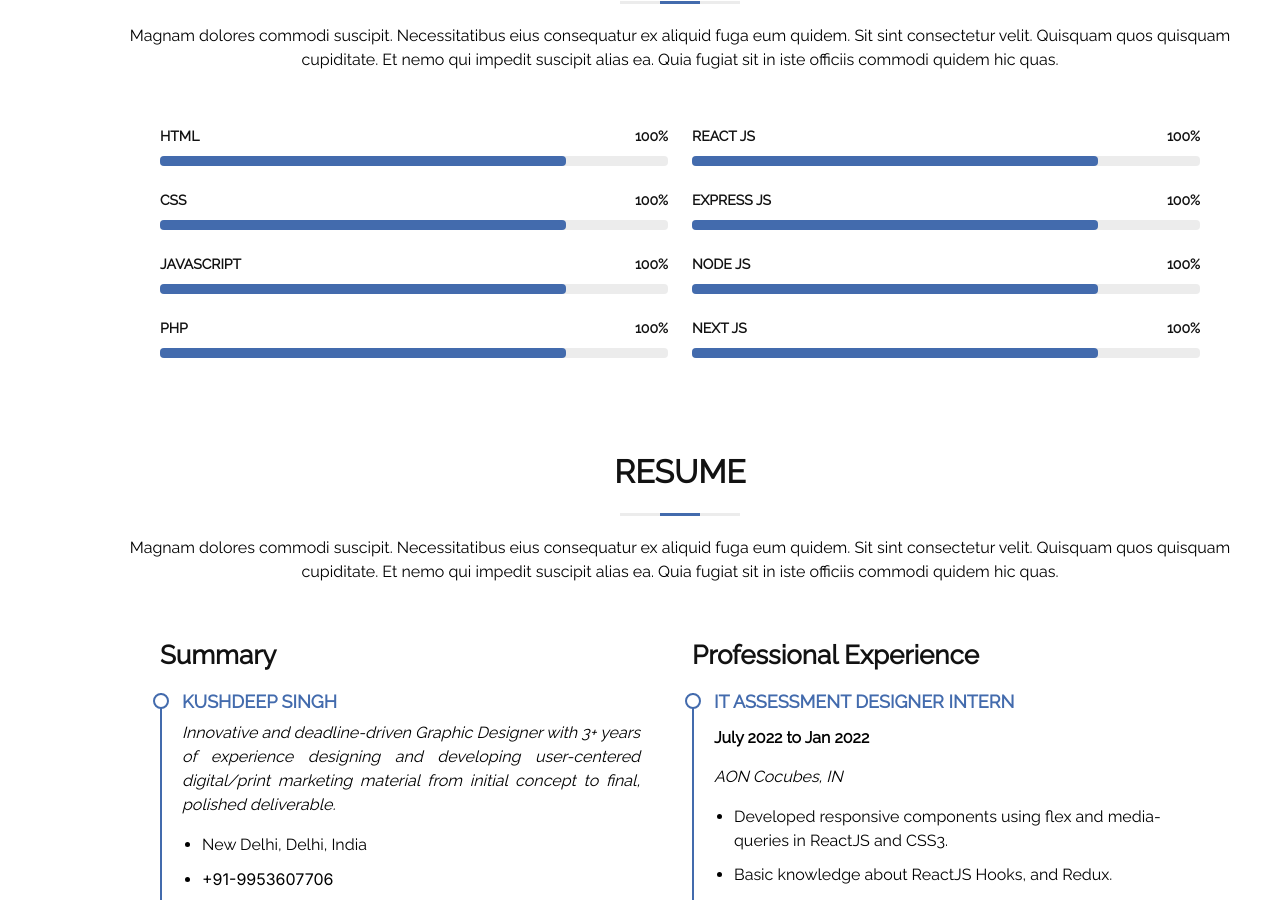
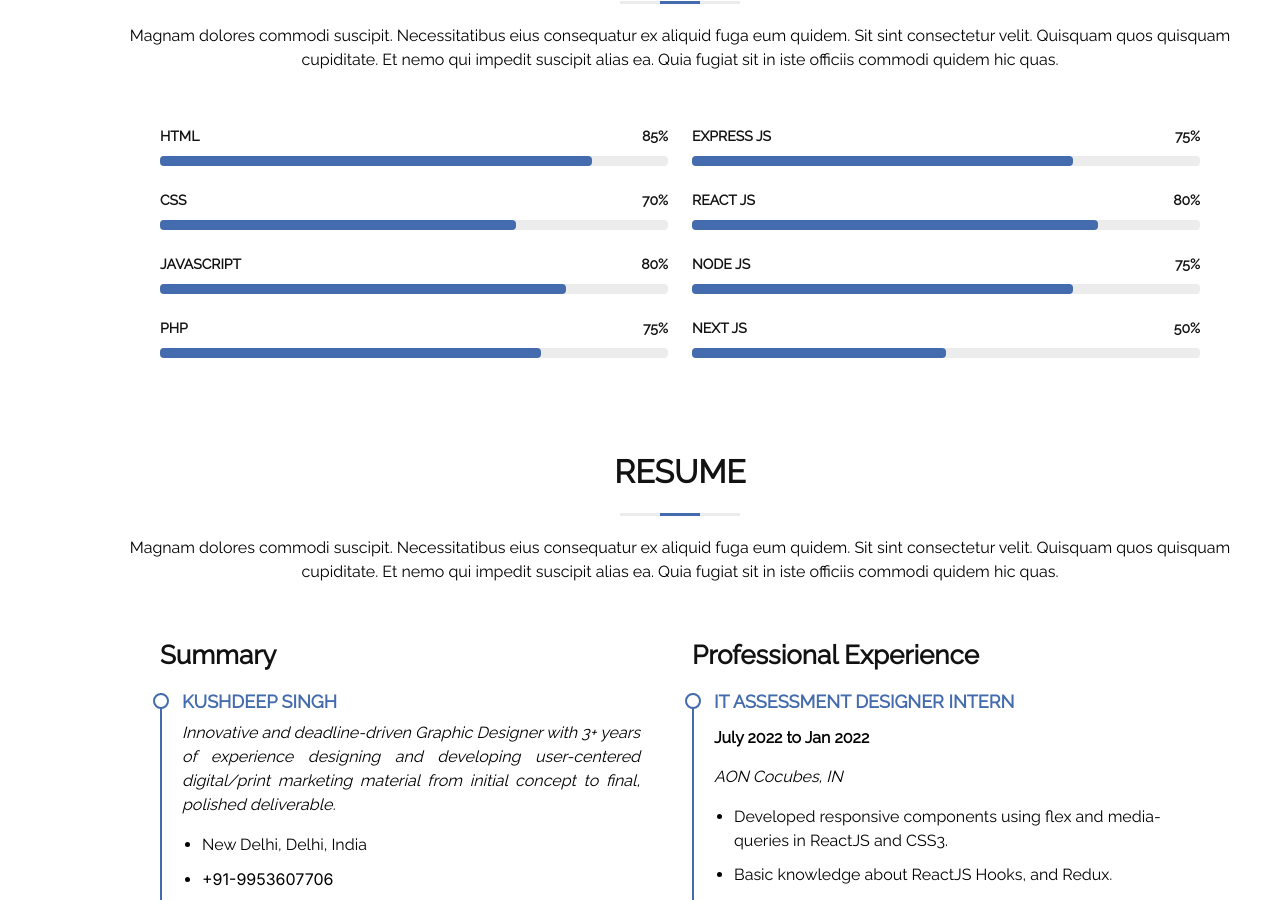
Before and after one commit to kushdeepwalia/Portfolio, a React (Create React App) app: page / in a window 1280 px wide. Shown: the part 1500-2400 px from the top of the page. Built offline with nearby package versions, Linux system fonts and the light colour scheme; no server answers; what tailwindcss-scoped-groups would draw is missing.

Commit message:
hosted api linked

```diff
--- /dev/null
+++ b/src/ApiLink.jsx
@@ -0,0 +1,3 @@
+const apiURL = process.env.NODE_ENV === "development" ? 'http://localhost:5000/api/v1' : "https://protected-depths-61916.herokuapp.com/api/v1";
+
+export default apiURL;
--- a/src/components/Portfolio/Portfolio.component.jsx
+++ b/src/components/Portfolio/Portfolio.component.jsx
@@ -2,6 +2,7 @@ import React, { forwardRef, useEffect, useState } from 'react'
 import { ImLink } from 'react-icons/im';
 import styled, { keyframes } from 'styled-components';
 import Heading from '../common/heading/Heading.component';
+import apiURL from '../../ApiLink'
 
 export const fadeInAnimation = keyframes`
    from{
@@ -23,8 +24,7 @@ const Portfolio = (_props, ref) => {
    const [data, setData] = useState([]);
 
    async function fetchData() {
-      const url = 'http://localhost:5000/api/v1/projects/';
-      const response = await (await fetch(url)).json();
+      const response = await (await fetch(apiURL + "/projects/")).json();
       setData(response.projects);
    }
 
--- a/src/components/Skills/Skills.component.jsx
+++ b/src/components/Skills/Skills.component.jsx
@@ -14,25 +14,25 @@ const Skills = (_props, ref) => {
                   <div className='h-16 text-sm'>
                      <h4 className='py-2.5 m-0 uppercase block font-semibold text-headingCol'>
                         <span>HTML</span>
-                        <span className='float-right'>100%</span>
+                        <span className='float-right'>85%</span>
                      </h4>
                      <div className='rounded bg-backGrey'>
-                        <div className='h-2.5 w-[80%] rounded transition-opacity bg-priCol'></div>
+                        <div className='h-2.5 w-[85%] rounded transition-opacity bg-priCol'></div>
                      </div>
                   </div>
                   <div className='h-16 text-sm'>
                      <h4 className='py-2.5 m-0 uppercase block font-semibold text-headingCol'>
                         <span>CSS</span>
-                        <span className='float-right'>100%</span>
+                        <span className='float-right'>70%</span>
                      </h4>
                      <div className='rounded bg-backGrey'>
-                        <div className='h-2.5 w-[80%] rounded transition-opacity bg-priCol'></div>
+                        <div className='h-2.5 w-[70%] rounded transition-opacity bg-priCol'></div>
                      </div>
                   </div>
                   <div className='h-16 text-sm'>
                      <h4 className='py-2.5 m-0 uppercase block font-semibold text-headingCol'>
                         <span>JavaScript</span>
-                        <span className='float-right'>100%</span>
+                        <span className='float-right'>80%</span>
                      </h4>
                      <div className='rounded bg-backGrey'>
                         <div className='h-2.5 w-[80%] rounded transition-opacity bg-priCol'></div>
@@ -41,27 +41,27 @@ const Skills = (_props, ref) => {
                   <div className='h-16 text-sm'>
                      <h4 className='py-2.5 m-0 uppercase block font-semibold text-headingCol'>
                         <span>PHP</span>
-                        <span className='float-right'>100%</span>
+                        <span className='float-right'>75%</span>
                      </h4>
                      <div className='rounded bg-backGrey'>
-                        <div className='h-2.5 w-[80%] rounded transition-opacity bg-priCol'></div>
+                        <div className='h-2.5 w-[75%] rounded transition-opacity bg-priCol'></div>
                      </div>
                   </div>
                </div>
                <div className='w-1/2 p-3'>
                   <div className='h-16 text-sm'>
                      <h4 className='py-2.5 m-0 uppercase block font-semibold text-headingCol'>
-                        <span>React JS</span>
-                        <span className='float-right'>100%</span>
+                        <span>Express JS</span>
+                        <span className='float-right'>75%</span>
                      </h4>
                      <div className='rounded bg-backGrey'>
-                        <div className='h-2.5 w-[80%] rounded transition-opacity bg-priCol'></div>
+                        <div className='h-2.5 w-[75%] rounded transition-opacity bg-priCol'></div>
                      </div>
                   </div>
                   <div className='h-16 text-sm'>
                      <h4 className='py-2.5 m-0 uppercase block font-semibold text-headingCol'>
-                        <span>Express JS</span>
-                        <span className='float-right'>100%</span>
+                        <span>React JS</span>
+                        <span className='float-right'>80%</span>
                      </h4>
                      <div className='rounded bg-backGrey'>
                         <div className='h-2.5 w-[80%] rounded transition-opacity bg-priCol'></div>
@@ -70,19 +70,19 @@ const Skills = (_props, ref) => {
                   <div className='h-16 text-sm'>
                      <h4 className='py-2.5 m-0 uppercase block font-semibold text-headingCol'>
                         <span>Node JS</span>
-                        <span className='float-right'>100%</span>
+                        <span className='float-right'>75%</span>
                      </h4>
                      <div className='rounded bg-backGrey'>
-                        <div className='h-2.5 w-[80%] rounded transition-opacity bg-priCol'></div>
+                        <div className='h-2.5 w-[75%] rounded transition-opacity bg-priCol'></div>
                      </div>
                   </div>
                   <div className='h-16 text-sm'>
                      <h4 className='py-2.5 m-0 uppercase block font-semibold text-headingCol'>
                         <span>Next JS</span>
-                        <span className='float-right'>100%</span>
+                        <span className='float-right'>50%</span>
                      </h4>
                      <div className='rounded bg-backGrey'>
-                        <div className='h-2.5 w-[80%] rounded transition-opacity bg-priCol'></div>
+                        <div className='h-2.5 w-[50%] rounded transition-opacity bg-priCol'></div>
                      </div>
                   </div>
 
--- a/src/components/Testimonial/Testimonial.component.jsx
+++ b/src/components/Testimonial/Testimonial.component.jsx
@@ -6,6 +6,7 @@ import 'owl.carousel/dist/assets/owl.theme.default.css';
 import './Testimonial.style.css'
 import { FaQuoteLeft } from 'react-icons/fa'
 import styled from 'styled-components';
+import apiURL from '../../ApiLink'
 
 export const ImageContainer = styled.div`
    margin-bottom: 10px;
@@ -31,8 +32,7 @@ const Testimonial = (_props, ref) => {
    }
 
    async function fetchData() {
-      const url = 'http://localhost:5000/api/v1/testimonials/';
-      const response = await (await fetch(url)).json();
+      const response = await (await fetch(apiURL + "/testimonials/")).json();
       setData(response.testimonials);
    }
 
```
